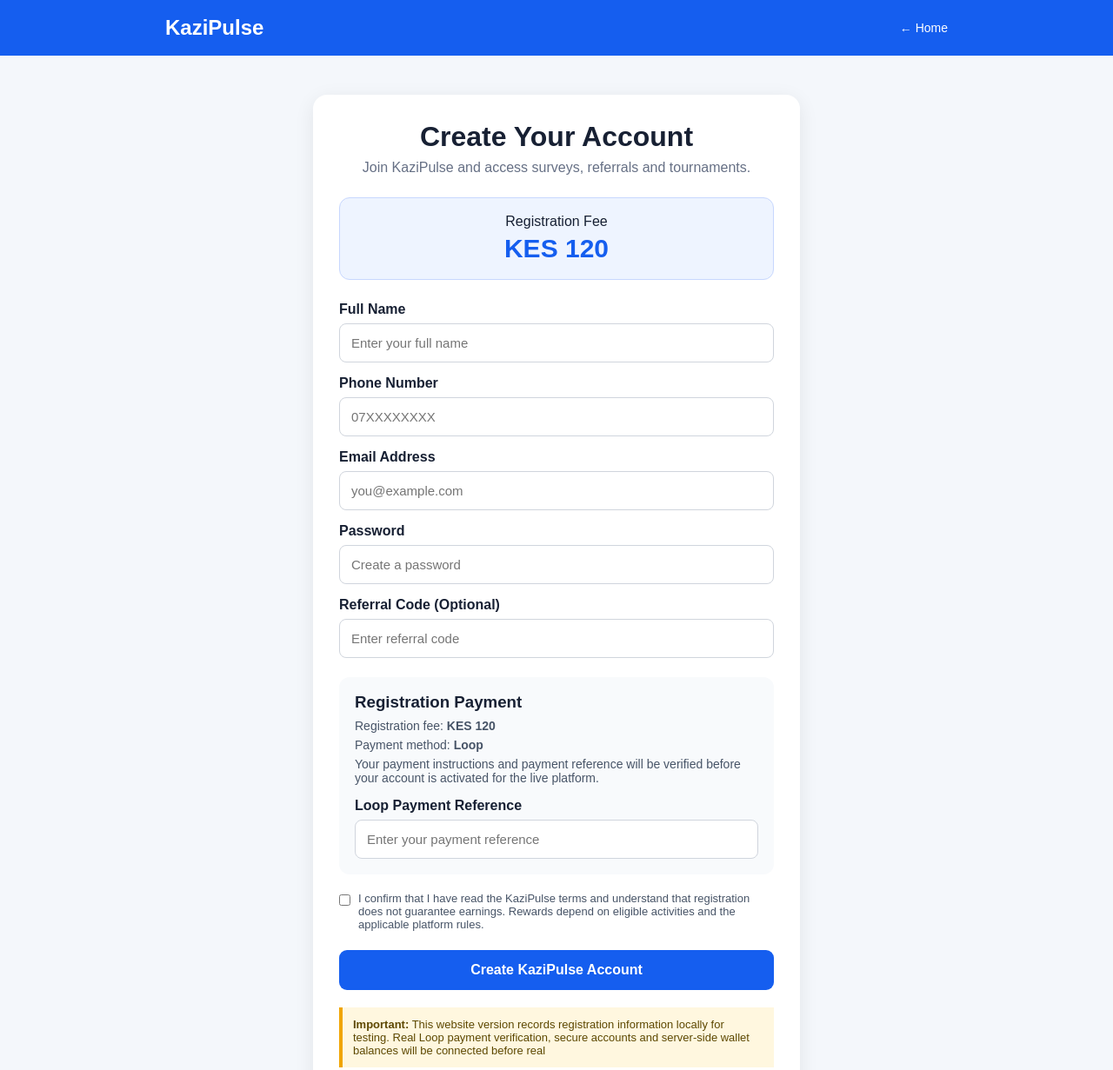
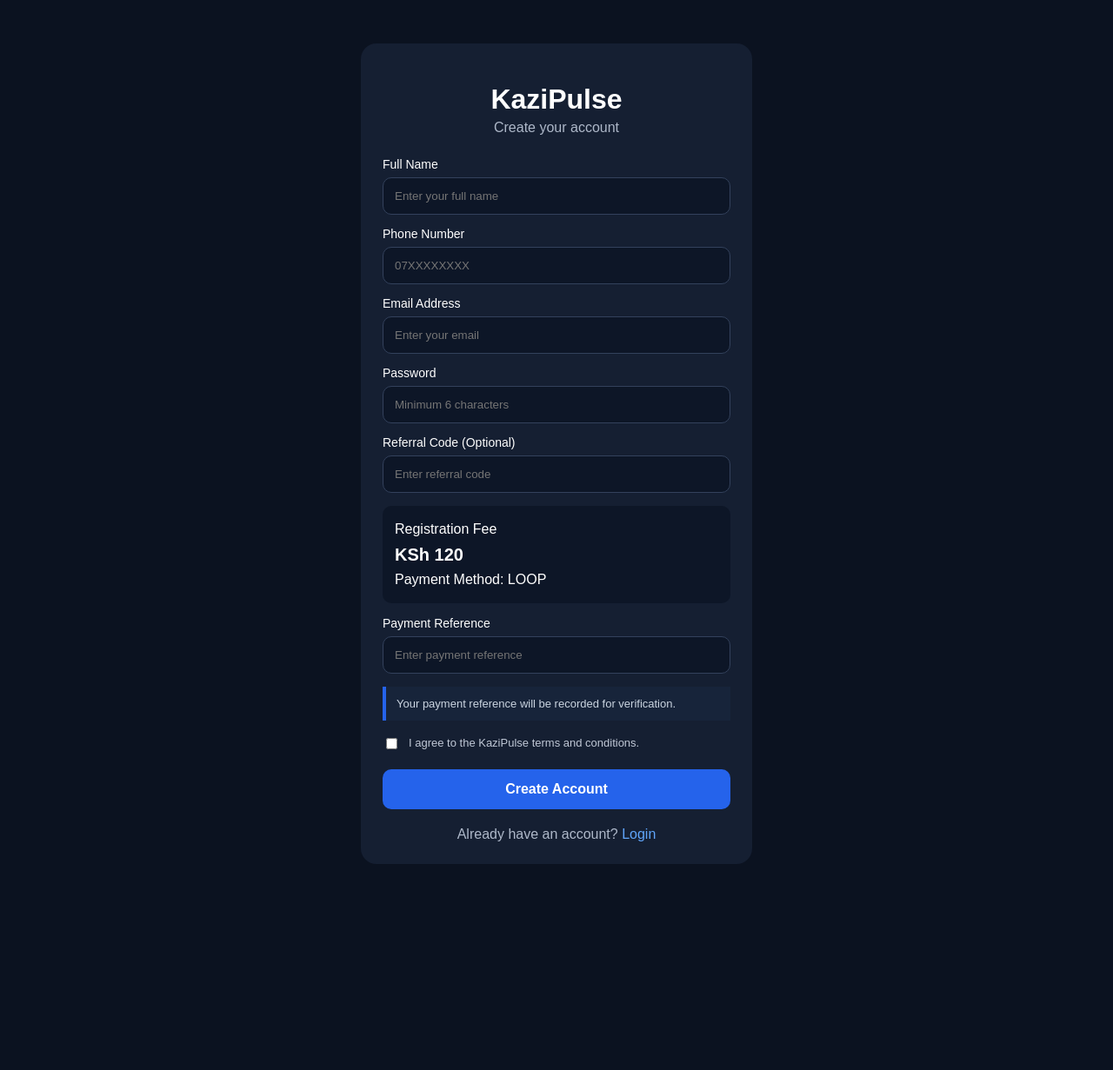
Before and after one commit to kazipulse/Kazipulse-, a plain HTML site: page register.html in a window 1280 px wide. Shown: the top 1231 px of the page at 87% size. After the commit the page ends 1044 px from the top, so only its background shows below. Drawn offline with Linux system fonts and the light colour scheme.

Commit message:
Replace register page with updated KaziPulse registration form

```diff
--- a/register.html
+++ b/register.html
@@ -3,220 +3,134 @@
 <head>
   <meta charset="UTF-8">
   <meta name="viewport" content="width=device-width, initial-scale=1.0">
-  <title>Register - KaziPulse</title>
+  <title>KaziPulse - Register</title>
 
   <style>
     * {
       box-sizing: border-box;
-      margin: 0;
-      padding: 0;
+      font-family: Arial, sans-serif;
     }
 
     body {
-      font-family: Arial, sans-serif;
-      background: #f4f7fb;
-      color: #172033;
-    }
-
-    header {
-      background: #155eef;
+      margin: 0;
+      min-height: 100vh;
+      background: #0b1220;
       color: white;
-      padding: 18px 20px;
-    }
-
-    .nav {
-      max-width: 900px;
-      margin: auto;
-      display: flex;
-      justify-content: space-between;
-      align-items: center;
-    }
-
-    .logo {
-      font-size: 24px;
-      font-weight: bold;
-    }
-
-    .home {
-      color: white;
-      text-decoration: none;
-      font-size: 14px;
+      padding: 20px;
     }
 
     .container {
-      max-width: 600px;
-      margin: 45px auto;
-      padding: 0 20px;
-    }
-
-    .card {
-      background: white;
-      padding: 30px;
-      border-radius: 16px;
-      box-shadow: 0 5px 22px rgba(0,0,0,0.08);
+      max-width: 450px;
+      margin: 30px auto;
+      background: #151f32;
+      padding: 25px;
+      border-radius: 18px;
     }
 
     h1 {
       text-align: center;
-      margin-bottom: 8px;
+      margin-bottom: 5px;
     }
 
     .subtitle {
       text-align: center;
-      color: #667085;
+      color: #aeb8c9;
       margin-bottom: 25px;
-    }
-
-    .fee {
-      background: #eef4ff;
-      border: 1px solid #c7d7fe;
-      padding: 18px;
-      border-radius: 12px;
-      text-align: center;
-      margin-bottom: 25px;
-    }
-
-    .fee strong {
-      display: block;
-      font-size: 30px;
-      color: #155eef;
-      margin-top: 5px;
     }
 
     label {
       display: block;
-      font-weight: bold;
-      margin: 15px 0 7px;
+      margin: 14px 0 7px;
+      font-size: 14px;
     }
 
     input {
       width: 100%;
       padding: 13px;
-      border: 1px solid #d0d5dd;
-      border-radius: 8px;
-      font-size: 15px;
+      border: 1px solid #33415c;
+      border-radius: 10px;
+      background: #0d1627;
+      color: white;
       outline: none;
     }
 
     input:focus {
-      border-color: #155eef;
+      border-color: #4f8cff;
     }
 
-    .payment {
-      margin-top: 22px;
-      background: #f8fafc;
-      border-radius: 12px;
-      padding: 18px;
+    .fee {
+      background: #0d1627;
+      border-radius: 10px;
+      padding: 14px;
+      margin: 15px 0;
+      line-height: 1.6;
     }
 
-    .payment h3 {
-      margin-bottom: 8px;
+    .fee strong {
+      font-size: 20px;
     }
 
-    .payment p {
-      color: #475467;
-      font-size: 14px;
-      margin: 6px 0;
+    button {
+      width: 100%;
+      margin-top: 20px;
+      padding: 14px;
+      border: none;
+      border-radius: 10px;
+      background: #2563eb;
+      color: white;
+      font-size: 16px;
+      font-weight: bold;
     }
 
     .terms {
       display: flex;
-      gap: 9px;
+      gap: 10px;
       align-items: flex-start;
-      margin-top: 20px;
+      margin-top: 18px;
       font-size: 13px;
-      color: #475467;
+      color: #c0c8d6;
     }
 
     .terms input {
       width: auto;
-      margin-top: 3px;
-    }
-
-    button {
-      width: 100%;
-      border: none;
-      background: #155eef;
-      color: white;
-      padding: 14px;
-      border-radius: 9px;
-      font-size: 16px;
-      font-weight: bold;
-      margin-top: 22px;
-      cursor: pointer;
-    }
-
-    button:hover {
-      background: #004eea;
+      margin-top: 2px;
     }
 
     .login {
       text-align: center;
       margin-top: 20px;
-      color: #667085;
+      color: #aeb8c9;
     }
 
-    .login a {
-      color: #155eef;
-      font-weight: bold;
+    a {
+      color: #60a5fa;
       text-decoration: none;
     }
 
     .notice {
-      background: #fff7df;
-      border-left: 4px solid #f0a500;
+      background: #17243a;
+      border-left: 4px solid #2563eb;
       padding: 12px;
-      margin-top: 20px;
+      margin-top: 15px;
       font-size: 13px;
-      color: #5d4800;
-    }
-
-    footer {
-      text-align: center;
-      padding: 25px;
-      color: #667085;
-      font-size: 13px;
-    }
-
-    @media (max-width: 600px) {
-      .container {
-        margin-top: 25px;
-      }
-
-      .card {
-        padding: 22px;
-      }
+      color: #cbd5e1;
     }
   </style>
 </head>
 
 <body>
 
-<header>
-  <div class="nav">
-    <div class="logo">KaziPulse</div>
-    <a class="home" href="index.html">← Home</a>
-  </div>
-</header>
-
 <div class="container">
 
-  <div class="card">
+  <h1>KaziPulse</h1>
 
-    <h1>Create Your Account</h1>
-
-    <p class="subtitle">
-      Join KaziPulse and access surveys, referrals and tournaments.
-    </p>
-
-    <div class="fee">
-      Registration Fee
-      <strong>KES 120</strong>
+  <div class="subtitle">
+    Create your account
   </div>
 
   <form id="registrationForm">
 
-      <label for="fullName">Full Name</label>
+    <label>Full Name</label>
     <input
       type="text"
       id="fullName"
@@ -224,7 +138,7 @@
       required
     >
 
-      <label for="phone">Phone Number</label>
+    <label>Phone Number</label>
     <input
       type="tel"
       id="phone"
@@ -232,80 +146,182 @@
       required
     >
 
-      <label for="email">Email Address</label>
+    <label>Email Address</label>
     <input
       type="email"
       id="email"
-        placeholder="you@example.com"
+      placeholder="Enter your email"
       required
     >
 
-      <label for="password">Password</label>
+    <label>Password</label>
     <input
       type="password"
       id="password"
-        placeholder="Create a password"
-        minlength="6"
+      placeholder="Minimum 6 characters"
       required
     >
 
-      <label for="referral">Referral Code (Optional)</label>
+    <label>Referral Code (Optional)</label>
     <input
       type="text"
       id="referral"
       placeholder="Enter referral code"
     >
 
-      <div class="payment">
+    <div class="fee">
+      Registration Fee<br>
+      <strong>KSh 120</strong><br>
+      Payment Method: LOOP
+    </div>
 
-        <h3>Registration Payment</h3>
-
-        <p>
-          Registration fee: <strong>KES 120</strong>
-        </p>
-
-        <p>
-          Payment method: <strong>Loop</strong>
-        </p>
-
-        <p>
-          Your payment instructions and payment reference will be
-          verified before your account is activated for the live platform.
-        </p>
-
-        <label for="paymentReference">
-          Loop Payment Reference
-        </label>
-
+    <label>Payment Reference</label>
     <input
       type="text"
       id="paymentReference"
-          placeholder="Enter your payment reference"
-          required
+      placeholder="Enter payment reference"
     >
 
+    <div class="notice">
+      Your payment reference will be recorded for verification.
     </div>
 
     <div class="terms">
-
       <input type="checkbox" id="terms" required>
-
-        <span>
-          I confirm that I have read the KaziPulse terms and understand
-          that registration does not guarantee earnings. Rewards depend
-          on eligible activities and the applicable platform rules.
-        </span>
-
+      <span>I agree to the KaziPulse terms and conditions.</span>
     </div>
 
     <button type="submit">
-        Create KaziPulse Account
+      Create Account
     </button>
 
   </form>
 
-    <div class="notice">
-      <strong>Important:</strong>
-      This website version records registration information locally
-      for testing. Real Loop payment verification, secure accounts and
-      server-side wallet balances will be connected before real
+  <div class="login">
+    Already have an account?
+    <a href="login.html">Login</a>
+  </div>
+
+</div>
+
+<script>
+
+document.getElementById("registrationForm").addEventListener("submit", function(event) {
+
+  event.preventDefault();
+
+  const fullName =
+    document.getElementById("fullName").value.trim();
+
+  const phone =
+    document.getElementById("phone").value.trim();
+
+  const email =
+    document.getElementById("email").value.trim().toLowerCase();
+
+  const password =
+    document.getElementById("password").value;
+
+  const referral =
+    document.getElementById("referral").value.trim();
+
+  const paymentReference =
+    document.getElementById("paymentReference").value.trim();
+
+  if (!fullName || !phone || !email || !password) {
+    alert("Please complete all required fields.");
+    return;
+  }
+
+  if (password.length < 6) {
+    alert("Password must contain at least 6 characters.");
+    return;
+  }
+
+  if (!document.getElementById("terms").checked) {
+    alert("Please accept the terms and conditions.");
+    return;
+  }
+
+  /* Automatic registration number */
+  const registrationNumber =
+    "KZP-" + Math.floor(100000 + Math.random() * 900000);
+
+  /* Automatic referral code */
+  const referralCode =
+    "KAZI" +
+    Math.random()
+      .toString(36)
+      .substring(2, 8)
+      .toUpperCase();
+
+  const user = {
+
+    registrationNumber: registrationNumber,
+
+    name: fullName,
+
+    phone: phone,
+
+    email: email,
+
+    password: password,
+
+    referralCode: referralCode,
+
+    referredBy: referral || null,
+
+    registrationFee: 120,
+
+    paymentMethod: "LOOP",
+
+    paymentReference: paymentReference || "Not provided",
+
+    paymentStatus: paymentReference
+      ? "Pending Verification"
+      : "Payment Pending",
+
+    wallet: {
+      survey: 0,
+      referral: 0,
+      tournament: 0,
+      total: 0
+    },
+
+    surveysCompleted: 0,
+
+    referrals: 0,
+
+    tournamentEntries: 0,
+
+    createdAt: new Date().toISOString()
+
+  };
+
+  /* Save user */
+  localStorage.setItem(
+    "kaziPulseUser",
+    JSON.stringify(user)
+  );
+
+  /* Log user in immediately */
+  localStorage.setItem(
+    "kaziPulseLoggedIn",
+    "true"
+  );
+
+  alert(
+    "Account created successfully!\n\n" +
+    "Registration Number: " +
+    registrationNumber
+  );
+
+  /* Go directly to dashboard */
+  window.location.href = "dashboard.html";
+
+});
+
+</script>
+
+</body>
+</html>
```
Lines whose indentation alone changed are shown as unchanged.
